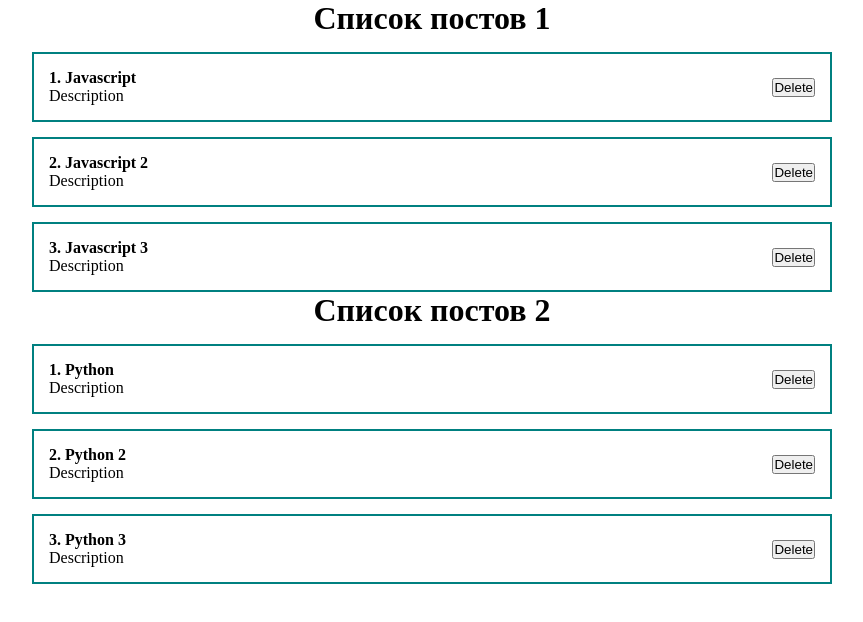
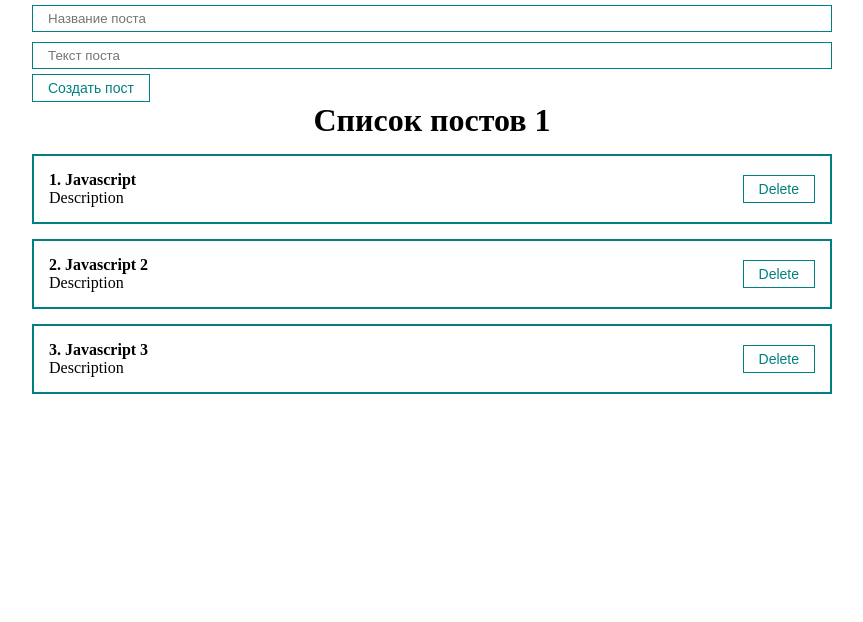
Before and after one commit to ChuikinaMaria/ulbi_react, a React (Create React App) app: page / in a window 1280 px wide. Shown: the top 622 px of the page, without its empty margins (208-1071 px from the left). Built offline with nearby package versions, Linux system fonts and the light colour scheme.

Commit message:
props and callback

```diff
--- a/src/App.js
+++ b/src/App.js
@@ -1,6 +1,8 @@
 import React, { useState } from 'react';
 import './styles/App.css';
 import PostList from './components/PostList';
+import PostForm from './components/PostForm';
+
 
 function App() {
 
@@ -10,17 +12,24 @@ function App() {
     {id: 3, title: 'Javascript 3', body: 'Description'},
   ])
 
-    const [posts2, setPosts2] = useState([
-    {id: 1, title: 'Python', body: 'Description'},
-    {id: 2, title: 'Python 2', body: 'Description'},
-    {id: 3, title: 'Python 3', body: 'Description'},
-  ])
+  const createPost = (newPost) => {
+    setPosts([...posts, newPost])
+  }
+
+  const removePost = (post) => {
+    setPosts(posts.filter(p => p.id !== post.id))
+  }
 
   return (
     <div className="App">
-      <PostList posts = {posts} title="Список постов 1" />
-      <PostList posts = {posts2} title="Список постов 2" />
-
+      <PostForm create={createPost} />
+      {posts.length
+        ? <PostList remove={removePost} posts = {posts} title="Список постов 1" />
+        :
+        <h1 style={{textAlign: 'center'}}>
+           Посты не найдены
+        </h1>
+      }
     </div>
   )
 
--- /dev/null
+++ b/src/components/PostForm.jsx
@@ -0,0 +1,37 @@
+import React, {useState} from 'react';
+import MyButton from './UI/button/MyButton';
+import MyInput from './UI/input/MyInput'
+
+const PostForm = ({create}) => {
+	const [post, setPost] = useState({title: '', body: ''});
+
+	const addNewPost = (e) => {
+    e.preventDefault();
+    const newPost = {
+		...post, id: Date.now()
+	}
+	create(newPost)
+    setPost({title: '', body: ''});
+  }
+
+	return (
+	<form>
+        <MyInput
+          value={post.title}
+          onChange={e => setPost({...post, title: e.target.value})}
+          type="text"
+          placeholder="Название поста" />
+
+        <MyInput
+          value={post.body}
+          onChange={e => setPost({...post, body: e.target.value})}
+          type="text"
+          placeholder="Текст поста" />
+
+        <MyButton onClick={addNewPost}>Создать пост</MyButton>
+
+      </form>
+	)
+};
+
+export default PostForm
--- a/src/components/PostItem.jsx
+++ b/src/components/PostItem.jsx
@@ -1,4 +1,5 @@
 import React from 'react';
+import MyButton from './UI/button/MyButton';
 
 const PostItem = (props) => {
 
@@ -6,13 +7,13 @@ const PostItem = (props) => {
 	return (
 		<div className='post'>
         <div className='post__content'>
-          <strong>{props.post.id}. {props.post.title}</strong>
+          <strong>{props.number}. {props.post.title}</strong>
           <div>
             {props.post.body}
           </div>
         </div>
         <div className='post_btns'>
-          <button>Delete</button>
+          <MyButton onClick={() => props.remove(props.post)}>Delete</MyButton>
         </div>
       </div>
 	)
--- a/src/components/PostList.jsx
+++ b/src/components/PostList.jsx
@@ -1,14 +1,14 @@
 import React from 'react';
 import PostItem from './PostItem';
 
-const PostList = ({posts, title}) => {
+const PostList = ({posts, title, remove}) => {
 
 
   return (
 	<div>
      <h1 style={{textAlign: 'center'}}>{title}</h1>
-      {posts.map(post =>
-        <PostItem post={post} key={post.id}/>)}
+      {posts.map((post, index) =>
+        <PostItem remove={remove} number={index + 1} post={post} key={post.id}/>)}
 	</div>
 
 
--- /dev/null
+++ b/src/components/UI/button/MyButton.jsx
@@ -0,0 +1,12 @@
+import React from 'react';
+import classes from './MyButton.module.css';
+
+const MyButton = ({children, ...props}) => {
+	return (
+		<button {...props} className={classes.myBtn}>
+			{children}
+		</button>
+	)
+};
+
+export default MyButton;
--- /dev/null
+++ b/src/components/UI/button/MyButton.module.css
@@ -0,0 +1,8 @@
+.myBtn {
+	padding: 5px 15px;
+	color: teal;
+	font-size: 14px;
+	background: transparent;
+	border: 1px solid teal;
+	cursor: pointer;
+}
--- /dev/null
+++ b/src/components/UI/input/MyInput.jsx
@@ -0,0 +1,12 @@
+import React from 'react';
+import classes from './MyInput.module.css';
+
+const MyInput = (props) => {
+	return (
+		<input className={classes.myInput} {...props}/>
+	)
+
+
+};
+
+export default MyInput;
--- /dev/null
+++ b/src/components/UI/input/MyInput.module.css
@@ -0,0 +1,6 @@
+.myInput {
+	width: 100%;
+	padding: 5px 15px;
+	margin: 5px 0;
+	border: 1px solid teal;
+}
```
Also changed, not shown: src/emmet.html (added, +30 -0 lines).
